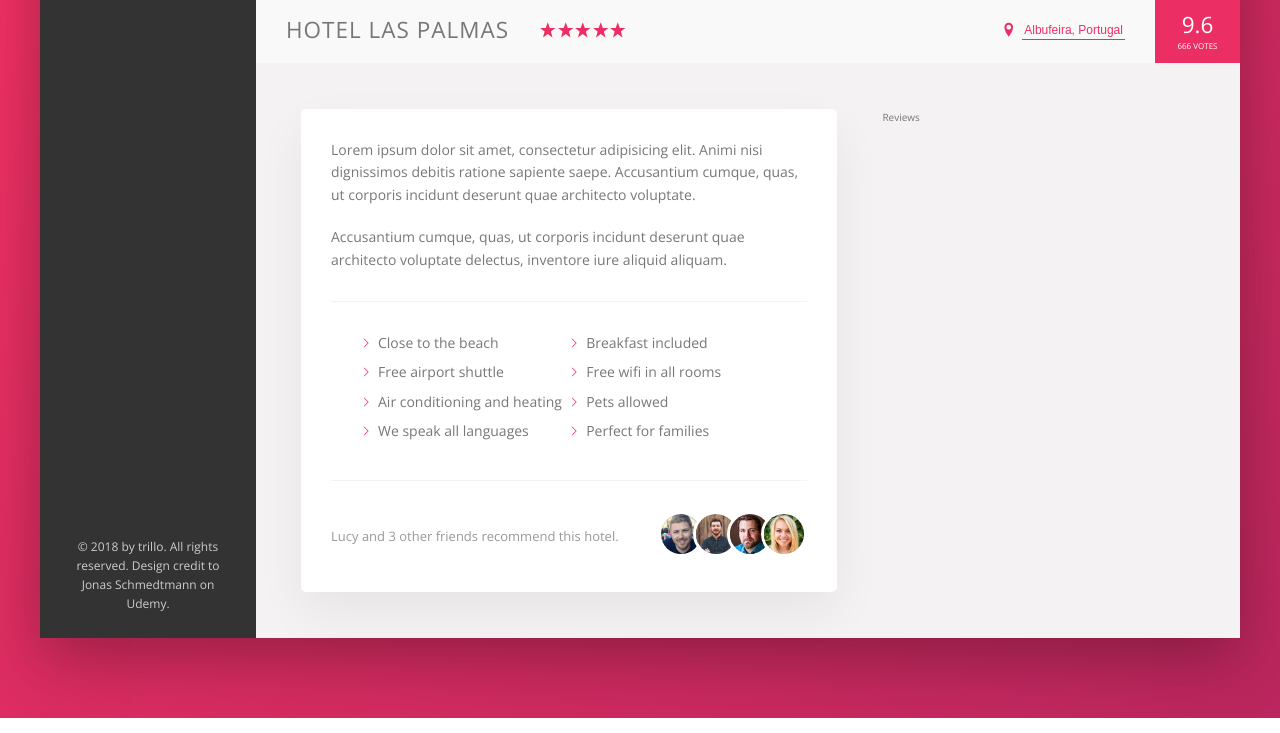
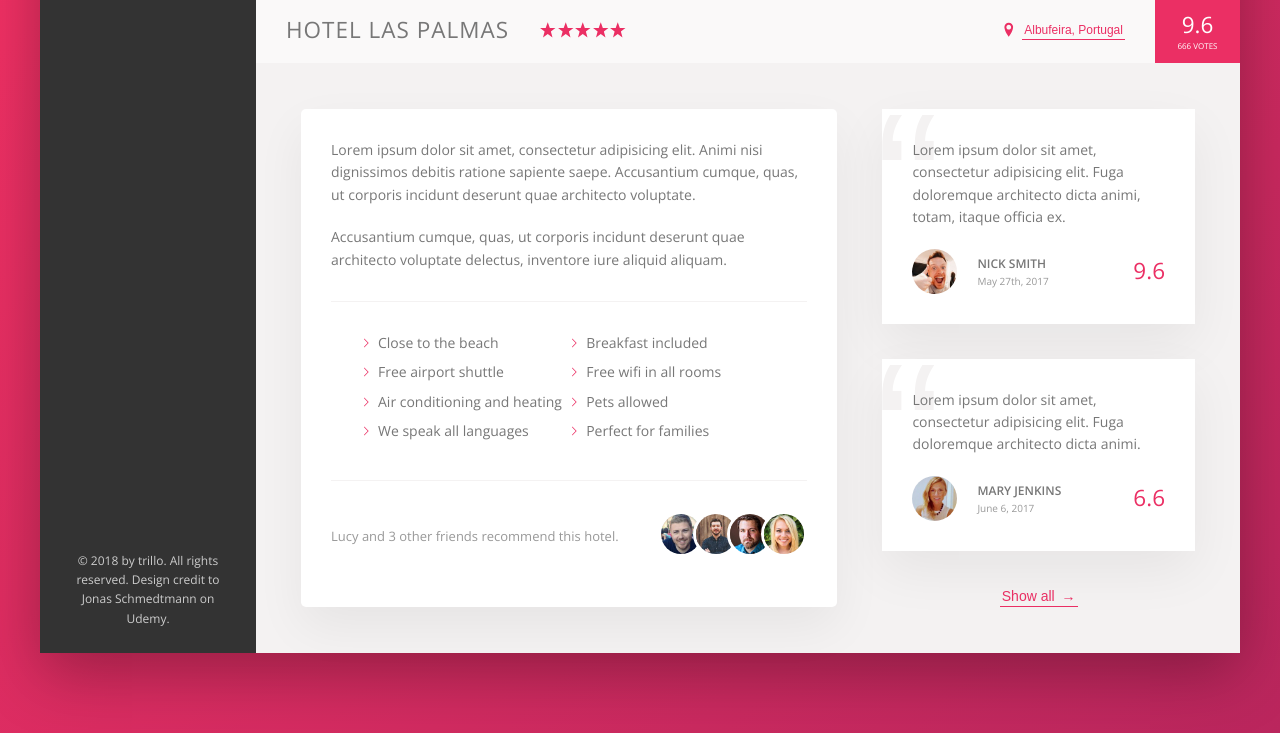
Before and after one commit to SunBlueWind/trillo, a website: page index.html in a window 1280 px wide. Shown: the part 538-1271 px from the top of the page. Drawn offline with nearby package versions, Linux system fonts and the light colour scheme.

Commit message:
add reviews section

```diff
--- a/index.html
+++ b/index.html
@@ -168,9 +168,38 @@
                                     <img src="img/user-6.jpg" alt="Friend 4" class="recommend__photo">
                                 </div>
                             </div>
-                        </div>
+                        </div> <!-- detail -->
+
                         <div class="user-reviews">
-                            Reviews
+                            <figure class="review">
+                                <blockquote class="review__text">
+                                    Lorem ipsum dolor sit amet, consectetur adipisicing elit. Fuga doloremque architecto dicta animi, totam, itaque officia ex.
+                                </blockquote>
+                                <figcaption class="review__user">
+                                    <img src="img/user-1.jpg" alt="User 1" class="review__photo">
+                                    <div class="review__user-box">
+                                        <p class="review__user-name">Nick Smith</p>
+                                        <p class="review__user-date">May 27th, 2017</p>
+                                    </div>
+                                    <div class="review__rating">9.6</div>
+                                </figcaption>
+                            </figure>
+
+                            <figure class="review">
+                                <blockquote class="review__text">
+                                    Lorem ipsum dolor sit amet, consectetur adipisicing elit. Fuga doloremque architecto dicta animi.
+                                </blockquote>
+                                <figcaption class="review__user">
+                                    <img src="img/user-2.jpg" alt="User 2" class="review__photo">
+                                    <div class="review__user-box">
+                                        <p class="review__user-name">Mary Jenkins</p>
+                                        <p class="review__user-date">June 6, 2017</p>
+                                    </div>
+                                    <div class="review__rating">6.6</div>
+                                </figcaption>
+                            </figure>
+
+                            <button class="btn-inline">Show all <span>&rarr;</span></button>
                         </div>
                     </div>
                 </main>
--- a/sass/_components.scss
+++ b/sass/_components.scss
@@ -278,6 +278,19 @@
     cursor: pointer;
     transition: all .2s;
 
+    & span {
+        margin-left: 3px;
+        transition: margin-left .2s;
+    }
+
+    &:hover {
+        color: var(-color-grey-dark-1);
+
+        span {
+            margin-left: 6px;
+        }
+    }
+
     &:hover {
         color: var(--color-grey-dark-1);
     }
@@ -341,14 +354,6 @@
     align-items: center;
     justify-content: space-between;
 
-    &__count {
-        // margin-right: auto;
-    }
-
-    &__friends {
-
-    }
-
     &__photo {
         box-sizing: content-box;
         height: 4rem;
@@ -361,6 +366,70 @@
         }
     }
 }
+
+/////////////////////////////////////
+// REVIEWS
+
+.review {
+    background-color: #fff;
+    box-shadow: var(--shadow-light-lg);
+    padding: 3rem;
+    margin-bottom: 3.5rem;
+    position: relative;
+    overflow: hidden;
+
+    &__text {
+        margin-bottom: 2rem;
+        z-index: 10;
+        position: relative;
+    }
+
+    &__user {
+        display: flex;
+        align-items: center;
+    }
+
+    &__photo {
+        height: 4.5rem;
+        width: 4.5rem;
+        border-radius: 50%;
+    }
+
+    &__user-box {
+        margin-right: auto;
+        margin-left: 2rem;
+    }
+
+    &__user-name {
+        font-size: 1.2rem;
+        font-weight: 600;
+        text-transform: uppercase;
+    }
+
+    &__user-date {
+        color: var(--color-grey-dark-3);
+        font-size: 1rem;
+    }
+
+    &__rating {
+        color: var(--color-primary);
+        font-size: 2.25rem;
+        font-weight: 300;
+    }
+
+    &::before {
+        content: "\201C";
+        position: absolute;
+        top: -2.5rem;
+        left: -.75rem;
+        line-height: 1;
+        font-size: 20rem;
+        color: var(--color-grey-light-2);
+        font-family: sans-serif;
+        z-index: 1;
+    }
+}
+
 
 /////////////////////////////////////
 // ANIMATIONS
--- a/sass/_layout.scss
+++ b/sass/_layout.scss
@@ -35,6 +35,7 @@
 }
 
 .detail {
+    font-size: 1.4rem;
     display: flex;
     padding: 4.5rem;
     background-color: var(--color-grey-light-2);
@@ -42,7 +43,6 @@
 }
 
 .description {
-    font-size: 1.4rem;
     background-color: #fff;
     box-shadow: var(--shadow-light-lg);
     border-radius: .5rem;
@@ -53,4 +53,7 @@
 
 .user-reviews {
     flex: 1;
+    display: flex;
+    flex-direction: column;
+    align-items: center;
 }
```
Also changed, not shown: css/style.css.
